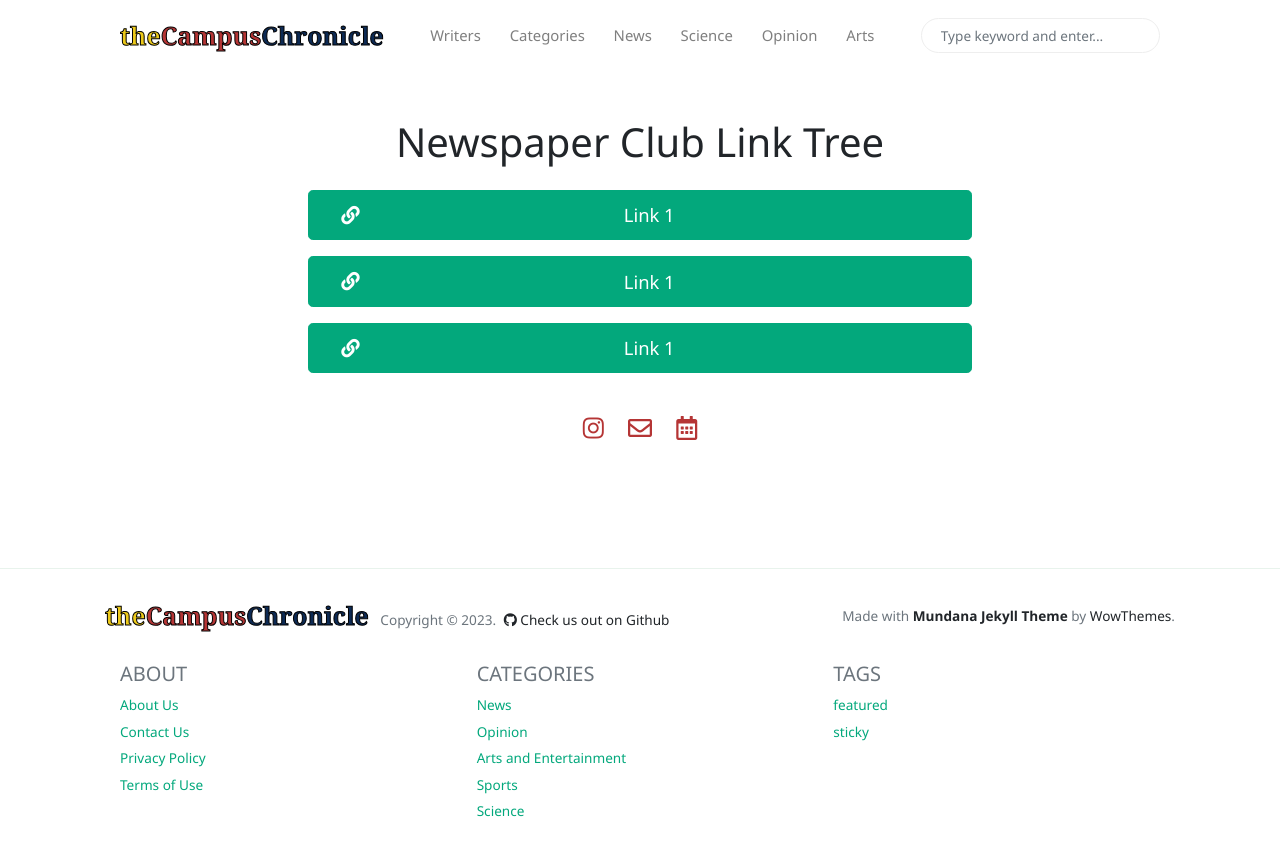
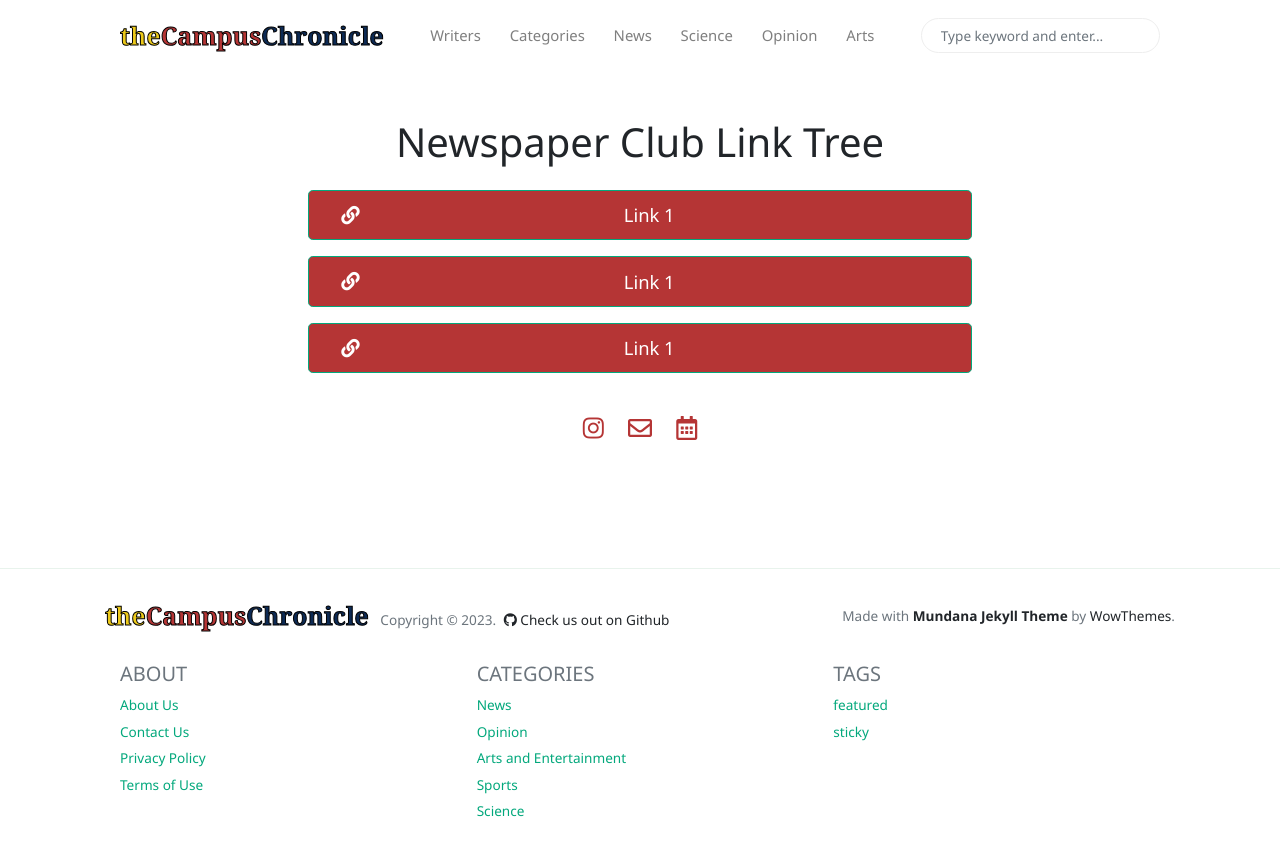
Before and after one commit to The-Campus-Chronicle/website, a Jekyll site: the page built from _pages/linktree.html, in a window 1280 px wide. Shown: the top 856 px of the page. Built offline with Jekyll 4.4.1, drawn with Linux system fonts in a browser that asks for light colours; nearby versions of some CDN libraries.

Commit message:
Update linktree.html colors

```diff
--- a/_pages/linktree.html
+++ b/_pages/linktree.html
@@ -7,6 +7,7 @@ permalink: "/linktree.html"
 
     /* Custom Styles */
     .btn-linktree {
+      background-color: #B53535;
       width: 100%;
       transition: all 0.3s;
       display: flex;
@@ -26,6 +27,7 @@ permalink: "/linktree.html"
 
     .btn-linktree:hover {
       transform: scale(1.1);
+      background-color: #0D2A54;
     }
 
     .social-icons {
```
